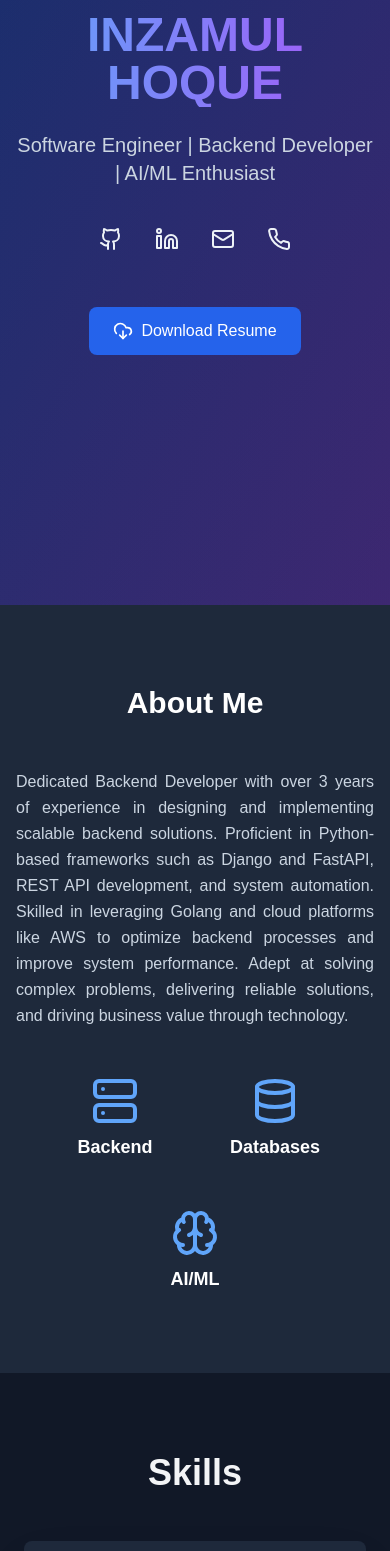
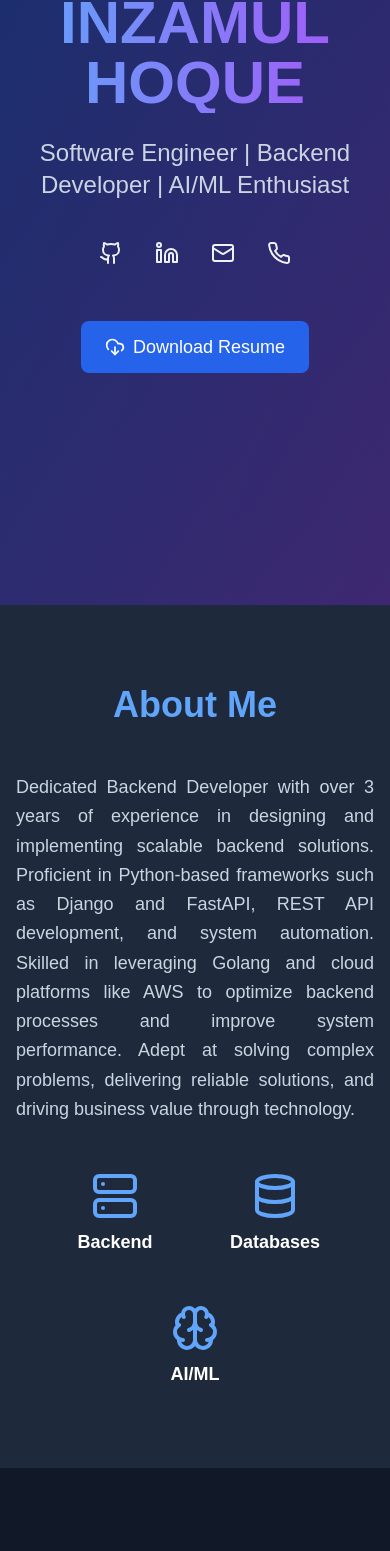
Before and after one commit to inzamrzn918/portfolio, a React (Vite) app: page / in a window 390 px wide. Shown: the part 239-1790 px from the top of the page. Built offline with nearby package versions, Linux system fonts and the light colour scheme; no server answers.

Commit message:
UI Optimised

```diff
--- a/src/components/About.tsx
+++ b/src/components/About.tsx
@@ -5,9 +5,9 @@ const About = () => {
   return (
     <section className="py-20 bg-slate-800">
       <div className="container mx-auto px-4">
-        <h2 className="text-3xl font-bold mb-12 text-center text-white">About Me</h2>
+        <h2 className="text-4xl font-bold text-center mb-12 text-blue-400">About Me</h2>
         <div className="max-w-5xl mx-auto">
-          <p className="text-slate-300 leading-relaxed mb-6 text-justify">
+          <p className="text-slate-300 leading-relaxed mb-6 text-justify text-lg">
             Dedicated Backend Developer with over 3 years of experience in designing and implementing scalable backend solutions. Proficient in Python-based frameworks such as Django and FastAPI, REST API development, and system automation. Skilled in leveraging Golang and cloud platforms like AWS to optimize backend processes and improve system performance. Adept at solving complex problems, delivering reliable solutions, and driving business value through technology.
           </p>
           <div className="flex flex-wrap justify-center gap-12 mt-12">
--- a/src/components/Education.tsx
+++ b/src/components/Education.tsx
@@ -4,7 +4,7 @@ const Education = () => {
   return (
     <section className="py-20 bg-gray-900 text-white">
       <div className="container mx-auto px-6 md:px-12 lg:px-20">
-        <h2 className="text-4xl font-extrabold mb-12 text-center text-gray-100">Education</h2>
+        <h2 className="text-4xl font-bold text-center mb-12 text-blue-400">Education</h2>
         <div className="grid md:grid-cols-2 gap-10 max-w-6xl mx-auto">
           {[
             {
--- a/src/components/Header.tsx
+++ b/src/components/Header.tsx
@@ -8,10 +8,10 @@ const Header = () => {
       <div className="absolute inset-0 bg-gradient-to-br from-blue-600/20 to-purple-600/20" />
       <div className="container mx-auto px-4 z-10">
         <div className="max-w-3xl mx-auto text-center">
-          <h1 className="text-5xl md:text-7xl font-bold mb-6 bg-clip-text text-transparent bg-gradient-to-r from-blue-400 to-purple-500">
+          <h1 className="text-6xl md:text-7xl font-bold mb-6 bg-clip-text text-transparent bg-gradient-to-r from-blue-400 to-purple-500">
             INZAMUL HOQUE
           </h1>
-          <p className="text-xl md:text-2xl text-slate-300 mb-8">
+          <p className="text-2xl md:text-2xl text-slate-300 mb-8">
             Software Engineer | Backend Developer | AI/ML Enthusiast
           </p>
           <div className="flex justify-center gap-4">
@@ -29,7 +29,7 @@ const Header = () => {
             </a>
           </div>
         </div>
-        <div className="text-center mt-12">
+        <div className="text-center mt-12 text-lg">
               <a
                 href="/resume.pdf"
                 download="Inzamul_Hoque_Resume.pdf"
--- a/src/components/Projects.tsx
+++ b/src/components/Projects.tsx
@@ -68,7 +68,7 @@ const Projects = () => {
   return (
     <section className="py-20 bg-gray-900 text-white">
       <div className="container mx-auto px-6 md:px-12 lg:px-20">
-        <h2 className="text-4xl font-extrabold mb-12 text-center text-gray-100">Projects</h2>
+        <h2 className="text-4xl font-bold text-center mb-12 text-blue-400">Projects</h2>
         <div className="grid md:grid-cols-2 gap-10 max-w-6xl mx-auto">
           {projects.map((project, index) => (
             <div
--- a/src/components/ScrollIndicator.tsx
+++ b/src/components/ScrollIndicator.tsx
@@ -18,7 +18,7 @@ const ScrollIndicator = () => {
 
   return (
     <div className="flex flex-col items-center animate-bounce mt-8 md:mt-12">
-      <p className="text-gray-400 text-sm mb-2">Scroll to explore</p>
+      <p className="text-gray-400 mb-2">Scroll to explore</p>
       <svg
         className="w-8 h-8 text-gray-400"
         fill="none"
--- a/src/components/Skills.tsx
+++ b/src/components/Skills.tsx
@@ -1,4 +1,3 @@
-import React from 'react';
 import { Code, Database, Cloud, GitBranch, ExpandIcon } from 'lucide-react';
 
 const skills = [
@@ -43,7 +42,7 @@ const Skills = () => {
   return (
     <section className="py-20 bg-gray-900 text-white">
       <div className="container mx-auto px-6 md:px-12 lg:px-20">
-        <h2 className="text-4xl font-extrabold mb-12 text-center text-gray-100">Skills</h2>
+        <h2 className="text-4xl font-bold text-center mb-12 text-blue-400">Skills</h2>
         <div className="grid md:grid-cols-2 lg:grid-cols-3 gap-10 max-w-6xl mx-auto">
           {skills.map((skill, index) => (
             <div key={index} className="bg-slate-800 rounded-lg p-8 shadow-2xl transition-all transform hover:scale-105 hover:shadow-xl">
```
